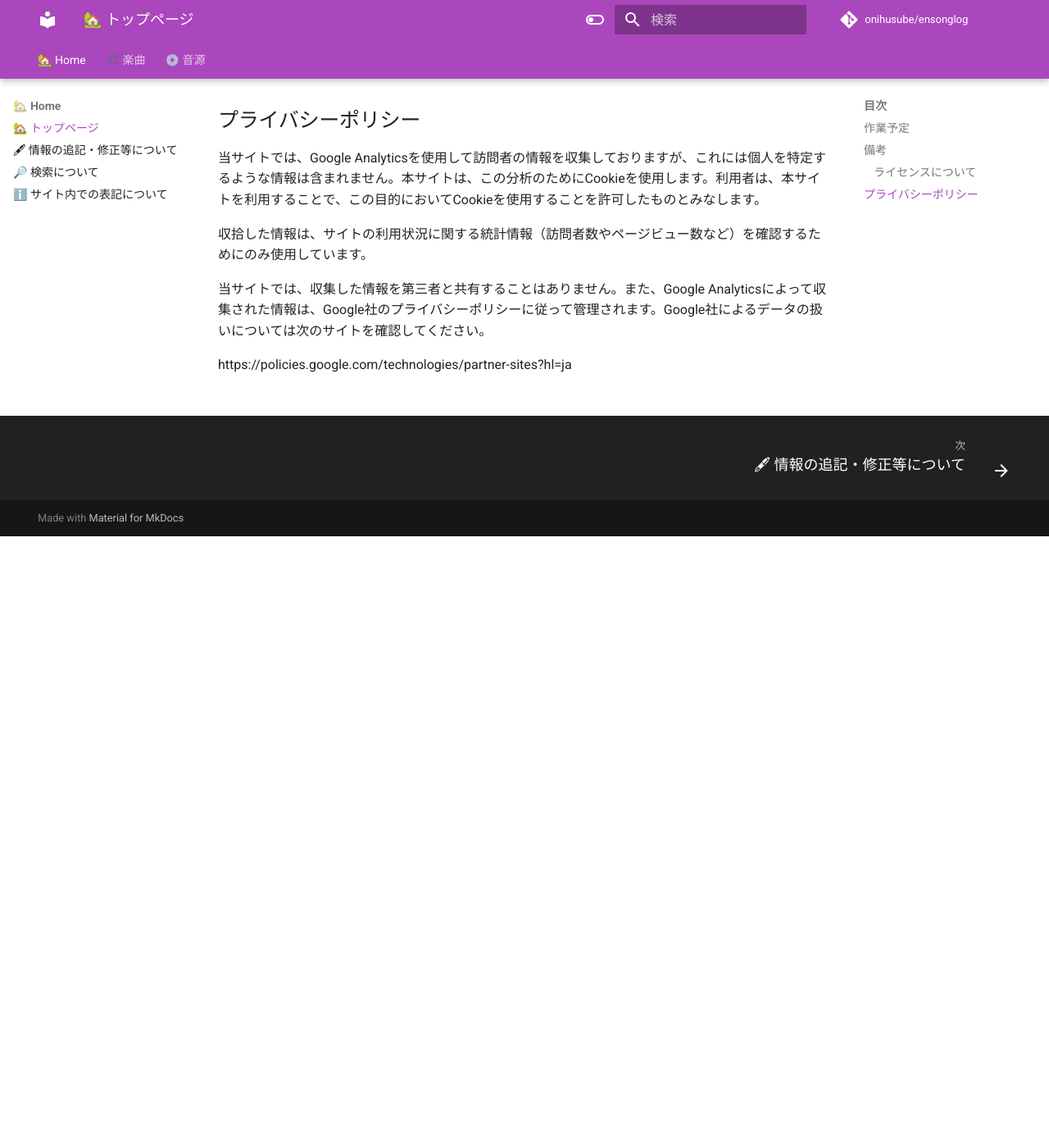
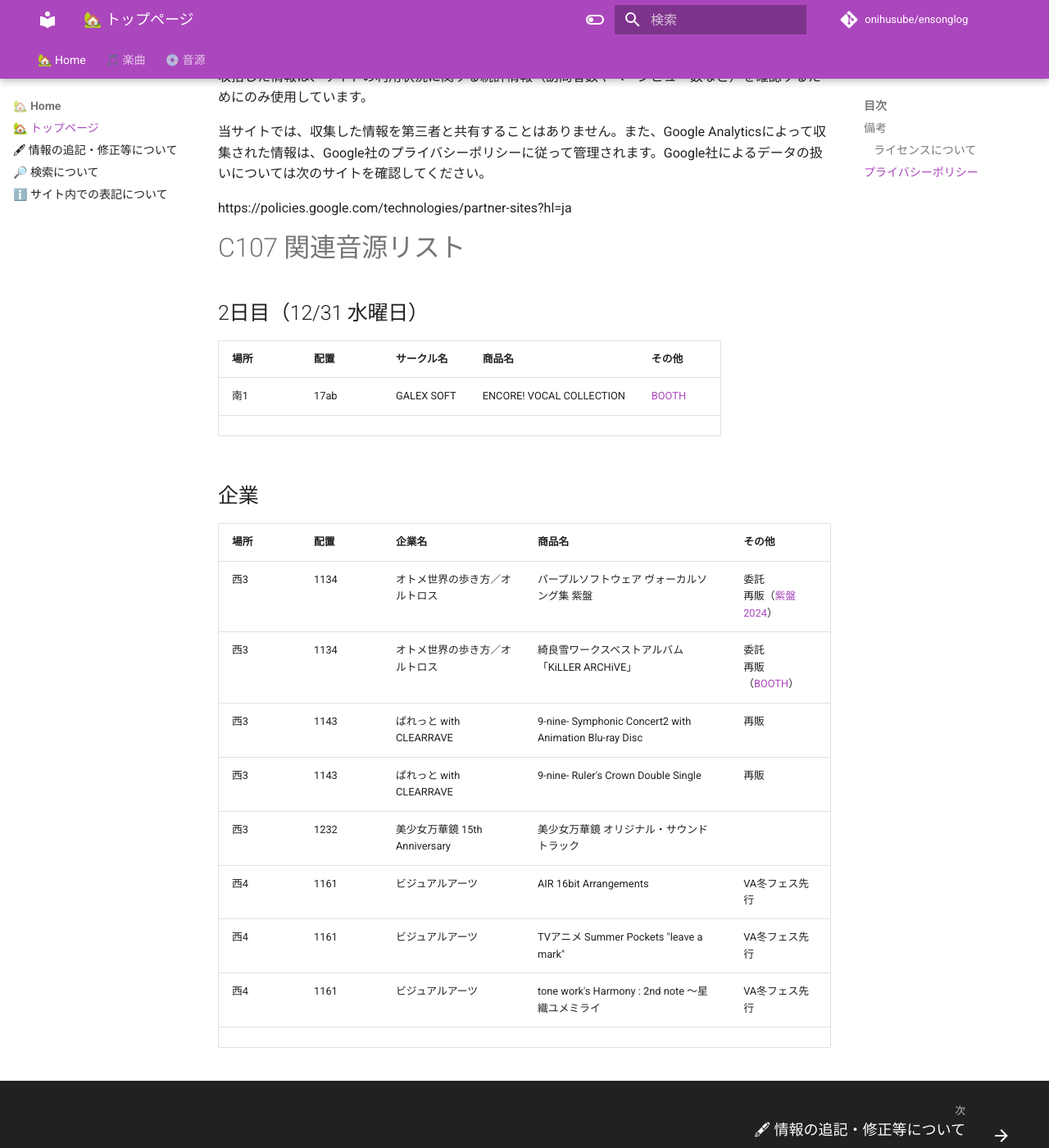
Before and after one commit to onihusube/ensonglog, an MkDocs documentation site: the page built from docs/index.md, in a window 1280 px wide and 1400 px high, scrolled down 746 px. Shown: the whole window at 82% size. Built offline with MkDocs 1.6.1 and Material for MkDocs 9.7.7, drawn with Linux system fonts in a browser that asks for light colours; comment, search, counter and statistics services are not loaded; some of the changed text lies outside the part shown.

Commit message:
C107音源リストをtopに置いておく

```diff
--- a/docs/index.md
+++ b/docs/index.md
@@ -3,12 +3,6 @@
 このサイトは、エロゲソングおよびより一般のノベルゲームソング（商業/同人）に関する情報を記録することを目的としています。ただし当面、記録の対象はボーカル曲のみです。
 
 掲載されている情報はgitで管理されてGithub上にあり、markdownの表という人間にも機械にも比較的扱いやすい形式で保存しています。リポジトリへのリンクはページ右上にあります。
-
-## 作業予定
-
-- 2023年以前のリストの作成
-- 音源リストの作成
-    - 音源個別ページを作成し、BGMも含めたリストを記録する
 
 ## 備考
 
@@ -27,3 +21,26 @@
 当サイトでは、収集した情報を第三者と共有することはありません。また、Google Analyticsによって収集された情報は、Google社のプライバシーポリシーに従って管理されます。Google社によるデータの扱いについては次のサイトを確認してください。
 
 https://policies.google.com/technologies/partner-sites?hl=ja
+
+# C107 関連音源リスト
+
+## 2日目（12/31 水曜日）
+
+|場所|配置|サークル名|商品名|その他|
+|---|---|---|---|---|
+| 南1 | 17ab | GALEX SOFT | ENCORE! VOCAL COLLECTION | [BOOTH](https://galexsoft.booth.pm/items/7732343) |
+| | | | | |
+
+## 企業
+
+|場所|配置|企業名|商品名|その他|
+|---|---|---|---|---|
+| 西3 | 1134 | オトメ世界の歩き方／オルトロス | パープルソフトウェア ヴォーカルソング集 紫盤 | 委託 </br> 再販（[紫盤2024](https://www.purplesoftware.jp/news/2024murasaki/index.html)） |
+| 西3 | 1134 | オトメ世界の歩き方／オルトロス | 綺良雪ワークスベストアルバム「KiLLER ARCHiVE」 | 委託 </br> 再販（[BOOTH](https://yuki-official.booth.pm/items/7514714)） |
+| 西3 | 1143 | ぱれっと with CLEARRAVE | 9-nine- Symphonic Concert2 with Animation Blu-ray Disc | 再販 |
+| 西3 | 1143 | ぱれっと with CLEARRAVE | 9-nine- Ruler's Crown Double Single | 再販 |
+| 西3 | 1232 | 美少女万華鏡 15th Anniversary | 美少女万華鏡 オリジナル・サウンドトラック | |
+| 西4 | 1161 | ビジュアルアーツ | AIR 16bit Arrangements | VA冬フェス先行 |
+| 西4 | 1161 | ビジュアルアーツ | TVアニメ Summer Pockets "leave a mark" | VA冬フェス先行 |
+| 西4 | 1161 | ビジュアルアーツ | tone work's Harmony : 2nd note ～星織ユメミライ | VA冬フェス先行 |
+| | | | | |
```
